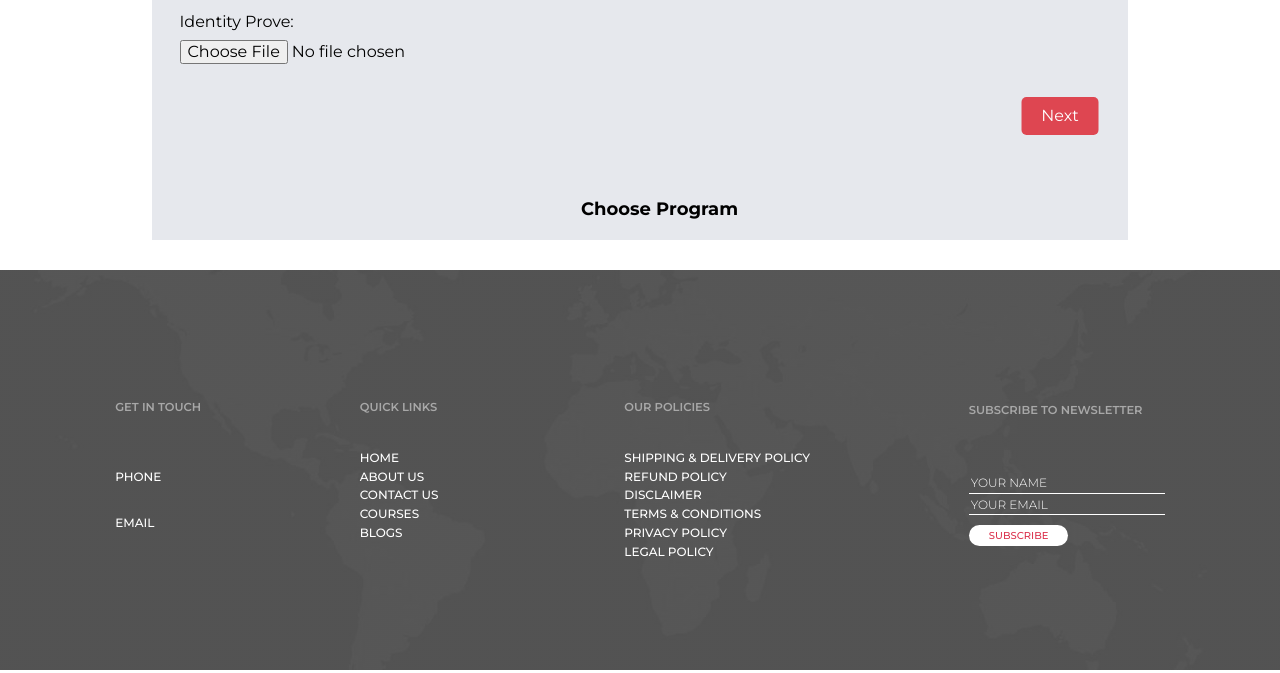
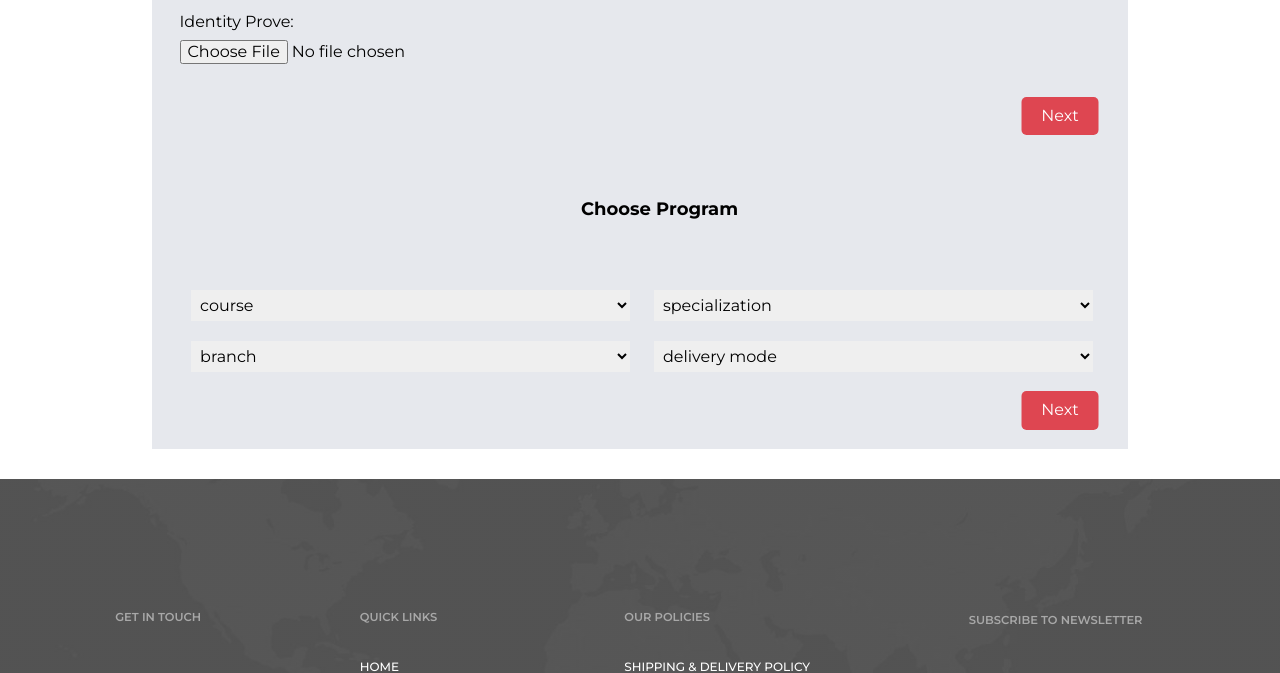
Before and after one commit to purnendukar/course_brother, a PHP site: page /pages/form.php in a window 1280 px wide. Shown: the part 686-1359 px from the top of the page. Run offline with PHP 8.4, Linux system fonts and the light colour scheme; data that the repository does not hold is empty; some libraries are stand-ins or nearby versions.

Commit message:
form update

```diff
--- a/pages/form.php
+++ b/pages/form.php
@@ -102,6 +102,23 @@
                             <?php } ?>
                         </div>
                     </div>
+                    <div style="margin-top:25px;">
+                        <select id="course" required>
+                            <option value="">course</option>
+                        </select>
+                        <select id="specialization" required>
+                            <option value="">specialization</option>
+                        </select>
+                        <select id="branch" required>
+                            <option value="">branch</option>
+                        </select>
+                        <select id="delivery_mode" required>
+                            <option value="">delivery mode</option>
+                        </select>
+                    </div>
+                    <div>
+                        <input style="padding:10px 20px 10px 20px;" class="next" type="submit" value="Next"/>
+                    </div>
                 </div>
             </div>
         </div>
--- a/styles/formstyle.css
+++ b/styles/formstyle.css
@@ -79,6 +79,9 @@
     position:relative;
     left:95%;
     transform: translateX(-100%);
+    cursor:pointer;
+    outline:none;
+    border:none;
 }
 
 #step2{
@@ -92,8 +95,15 @@
 .program_select{
     width:96%;
     display:flex;
-    background-color: red;
+    padding:15px 0;
+    margin-top:15px;
 }
 .program_select div{
     margin:auto;
 }
+#step2 select{
+    padding: 5px;
+    border:none;
+    width:45%;
+    margin:0 0 2% 2%;
+}
```
